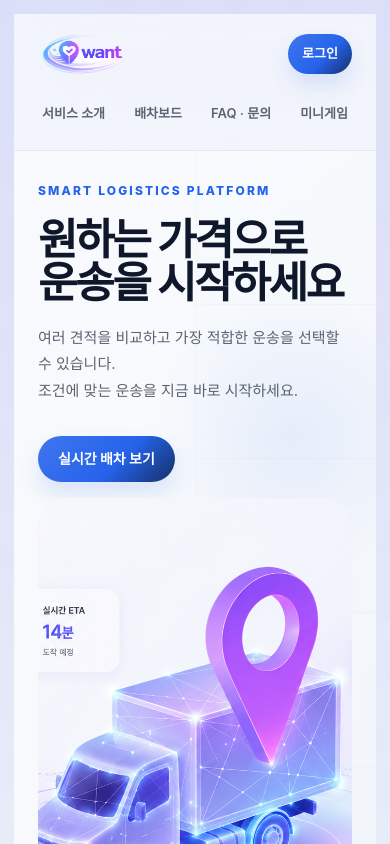
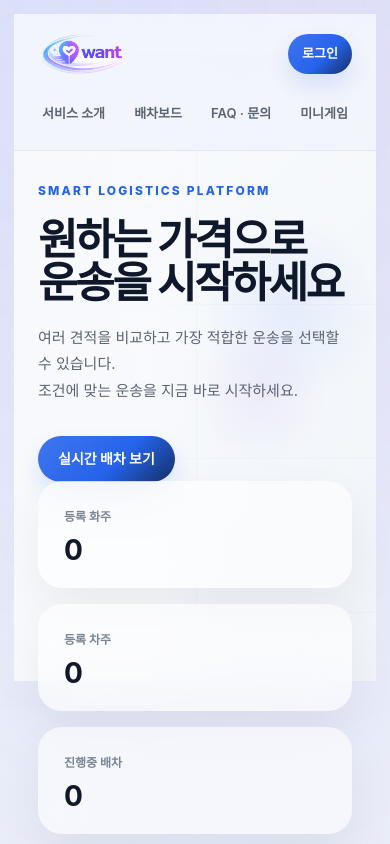
Before and after one commit to hallym-cargo/group2_cargo, a React (Vite) app in the folder frontend/: page / in a window 390 px wide. Shown: the top 844 px of the page. Built offline with nearby package versions, Linux system fonts and the light colour scheme; no server answers; a web font is replaced by a local one.

Commit message:
메인 이미지 수정

```diff
--- a/frontend/src/styles/landing.css
+++ b/frontend/src/styles/landing.css
@@ -452,6 +452,13 @@ body.theme-admin .app-logo__image {
   min-height: calc(60vh - 84px);
 }
 
+
+/* 추가 */
+.landing-hero__visual {
+  transition: opacity 0.3s ease, transform 0.3s ease;
+}
+
+
 .landing-kicker,
 .landing-authCard__eyebrow,
 .landing-sectionHead span,
@@ -1154,6 +1161,45 @@ body.theme-admin .app-logo__image {
   .landing-visualCard {
     min-height: 460px;
   }
+
+  /* 추가 */
+  .landing-hero__visual {
+    opacity: 0;
+    transform: translateX(120px) scale(0.98);
+    max-width: 0;
+    overflow: hidden;
+    pointer-events: none;
+  }
+
+  .landing-hero__inner {
+    grid-template-columns: 1fr;
+    transition: all 0.5s ease;
+  }
+
+  .landing-hero__visual {
+    display: none;
+  }
+
+  .landing-hero__copy {
+    order: 1;
+  }
+
+  .landing-stats {
+    order: 2;
+    margin-top: -200px;
+  }
+
+  .landing-hero__inner {
+    min-height: 50vh;
+  }
+}
+
+@media (max-width: 1280px) {
+  .landing-hero__visual {
+    opacity: 0;
+    transform: translateY(10px);
+    pointer-events: none;
+  }
 }
 
 @media (max-width: 920px) {
@@ -1173,6 +1219,7 @@ body.theme-admin .app-logo__image {
     overflow-x: auto;
     padding-bottom: 2px;
   } */
+
   .landing-nav {
     flex: 1;
     min-width: 0;
@@ -1182,9 +1229,16 @@ body.theme-admin .app-logo__image {
     width: auto;
   }
 
-  .landing-hero {
+  /* .landing-hero {
     min-height: auto;
     padding-top: 28px;
+  } */
+
+  /* 추가 */
+  .landing-hero {
+    padding-top: 28px;
+    padding-bottom: 80px;
+    min-height: 100px;
   }
 
   .landing-hero__copy h1 {
```
